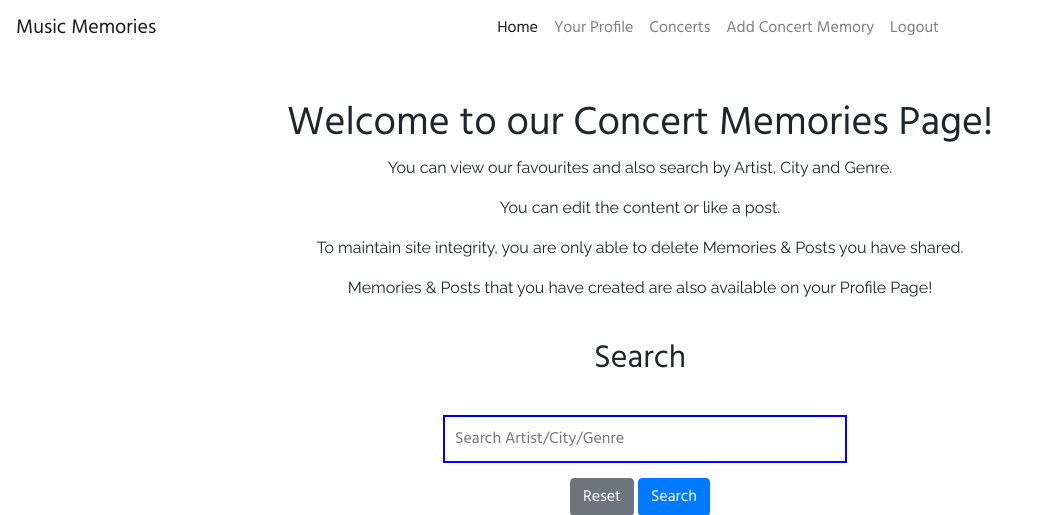
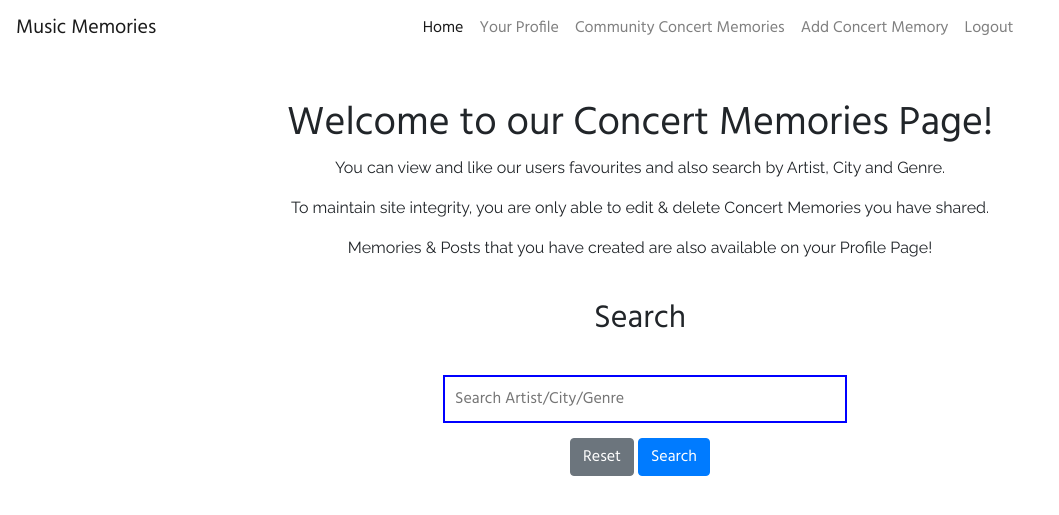
Before and after one commit to Code-Institute-Submissions/music-memories, a Flask app: page /concert_list in a window 1280 px wide. Shown: the top 515 px of the page, without its empty margins (0-1059 px from the left). Run offline with Flask 2, Linux system fonts and the light colour scheme; the visitor is signed in with stand-in values (Sample User, id 1); data that the repository does not hold is empty; some libraries are stand-ins or nearby versions.

Commit message:
User profile permissions changed to Edit & Delete

```diff
--- a/app.py
+++ b/app.py
@@ -163,8 +163,8 @@ def register():
         mongo.db.users.insert_one(register)
 
         session["user"] = request.form.get("username").lower()
-        flash("Thank you for registering!")
-        return redirect(url_for("concert_list"))
+        return redirect(url_for(
+            "profile", username=session["user"]))
     return render_template("register.html")
 
 
--- a/templates/base.html
+++ b/templates/base.html
@@ -48,7 +48,7 @@
                             <a class="nav-link" href="{{ url_for('profile', username=session['user']) }}">Your Profile</a>
                         </li>
                         <li class="nav-item">
-                            <a class="nav-link" href="{{ url_for("concert_list") }}">Concerts</a>
+                            <a class="nav-link" href="{{ url_for("concert_list") }}">Community Concert Memories</a>
                         </li>
                         <li class="nav-item">
                             <a class="nav-link" href="{{ url_for("add_concert") }}">Add Concert Memory</a>
--- a/templates/concerts.html
+++ b/templates/concerts.html
@@ -7,9 +7,8 @@
     <section>
         <div class="container intro-text text-center">
             <h1>Welcome to our Concert Memories Page!</h1>
-            <p>You can view our favourites and also search by Artist, City and Genre.</p>
-            <p>You can edit the content or like a post.</p>
-            <p>To maintain site integrity, you are only able to delete Memories &amp; Posts you have shared.</p>
+            <p>You can view and like our users favourites and also search by Artist, City and Genre.</p>
+            <p>To maintain site integrity, you are only able to edit &amp; delete Concert Memories you have shared.</p>
             <p>Memories &amp; Posts that you have created are also available on your Profile Page!</p>
             <br/>
             <h2 class="text-center">Search</h2>
@@ -79,9 +78,9 @@
                                 <p class="details"><strong> Monthly Spotify Listeners: </strong>{{ artist.spotify_listeners }}</p>
                                 <p class="details"><strong>Edited by: </strong>{{ artist.created_by }} {{ artist.created_on }} {{ artist.edited_by }} {{ artist.edited_on }}</p>
                                 <div>
+                                    {% if session.user|lower == artist.created_by|lower %}
                                     <a href="{{ url_for('edit_concert', artist_id=artist._id) }}" class="btn btn-primary">Edit</a>
-                                    {% if session.user|lower == artist.created_by|lower %}
-                                        <a href="{{ url_for('delete_artist', artist_id=artist._id) }}" class="btn btn-danger">Delete</a>
+                                    <a href="{{ url_for('delete_artist', artist_id=artist._id) }}" class="btn btn-danger">Delete</a>
                                     {% endif %}
                                 </div>
                                 <br/>
```
Also changed, not shown: templates/profile.html (+3 -4 lines).
